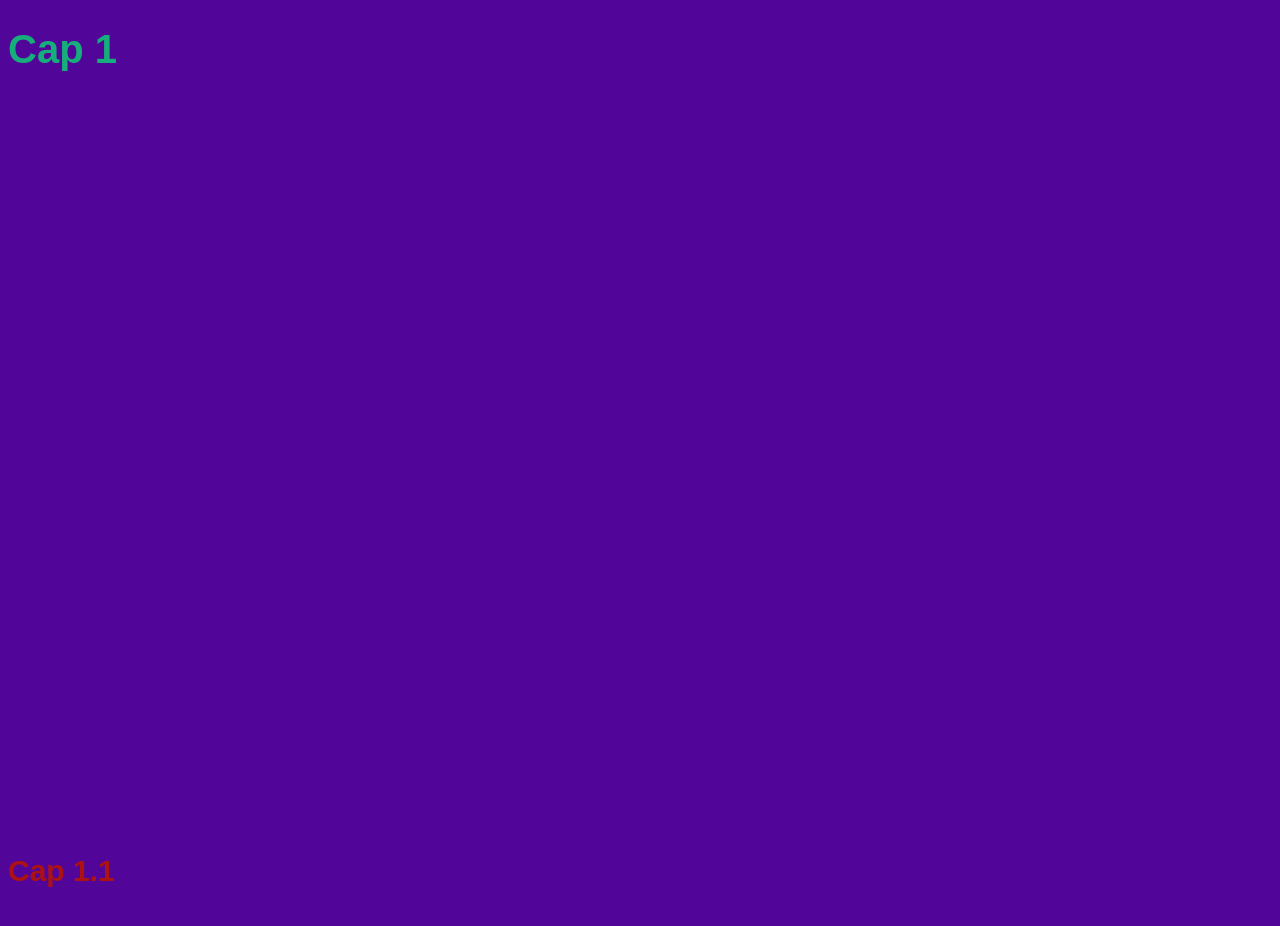
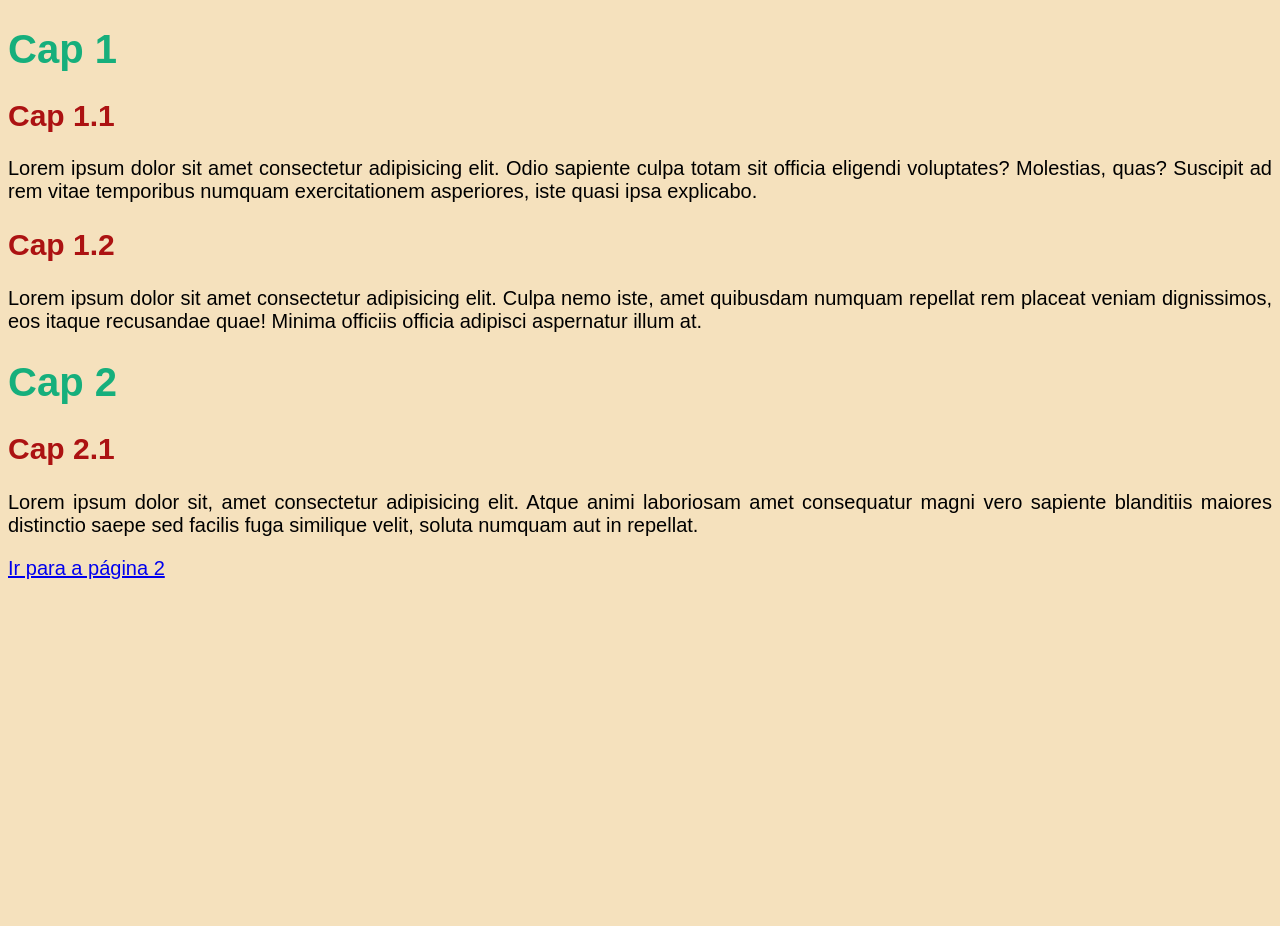
Before and after one commit to lucasb20/Treino_front-end, a plain HTML site: page CSS3/externo.html in a window 1280 px wide. Shown: the top 926 px of the page. After the commit the page ends 800 px from the top, so only its background shows below. Drawn offline with Linux system fonts and the light colour scheme.

Commit message:
Experimentando um pouco de CCS.

```diff
--- a/CSS3/style.css
+++ b/CSS3/style.css
@@ -1,11 +1,7 @@
 @charset "UTF-8";
 
-* {
-    height: 100%;
-}
-
 body{
-    background-color:rgb(82, 6, 153);
+    background-color:rgb(245, 225, 189);
     font-family: Arial, Helvetica, sans-serif;
     font-size: 20px;
 }
--- /dev/null
+++ b/CSS3/style2.css
@@ -0,0 +1,24 @@
+@charset "UTF-8";
+
+main{
+    background: white;
+    width: 600px;
+    box-shadow: 5px 5px 15px #01232683;
+    padding: 10px;
+    margin: auto;
+    border-radius: 10px;
+}
+body{
+    background: #BFB84E;
+}
+h1{
+    color: #012326;
+    text-align: center;
+}
+h2{
+    color: #735439;
+}
+p{
+    text-align: justify;
+    color: #A67F37;
+}
```
Also changed, not shown: CSS3/exemplo.html (added, +19 -0 lines).
